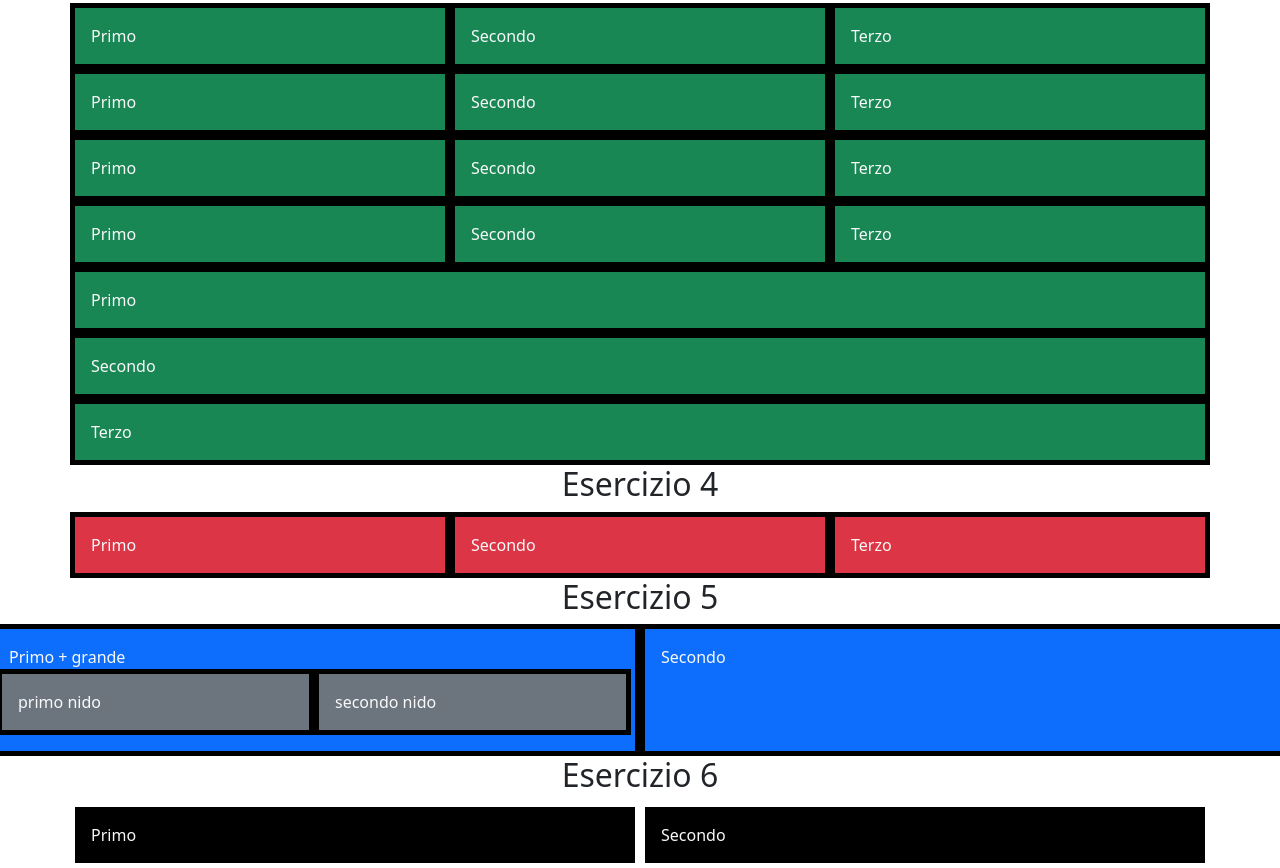
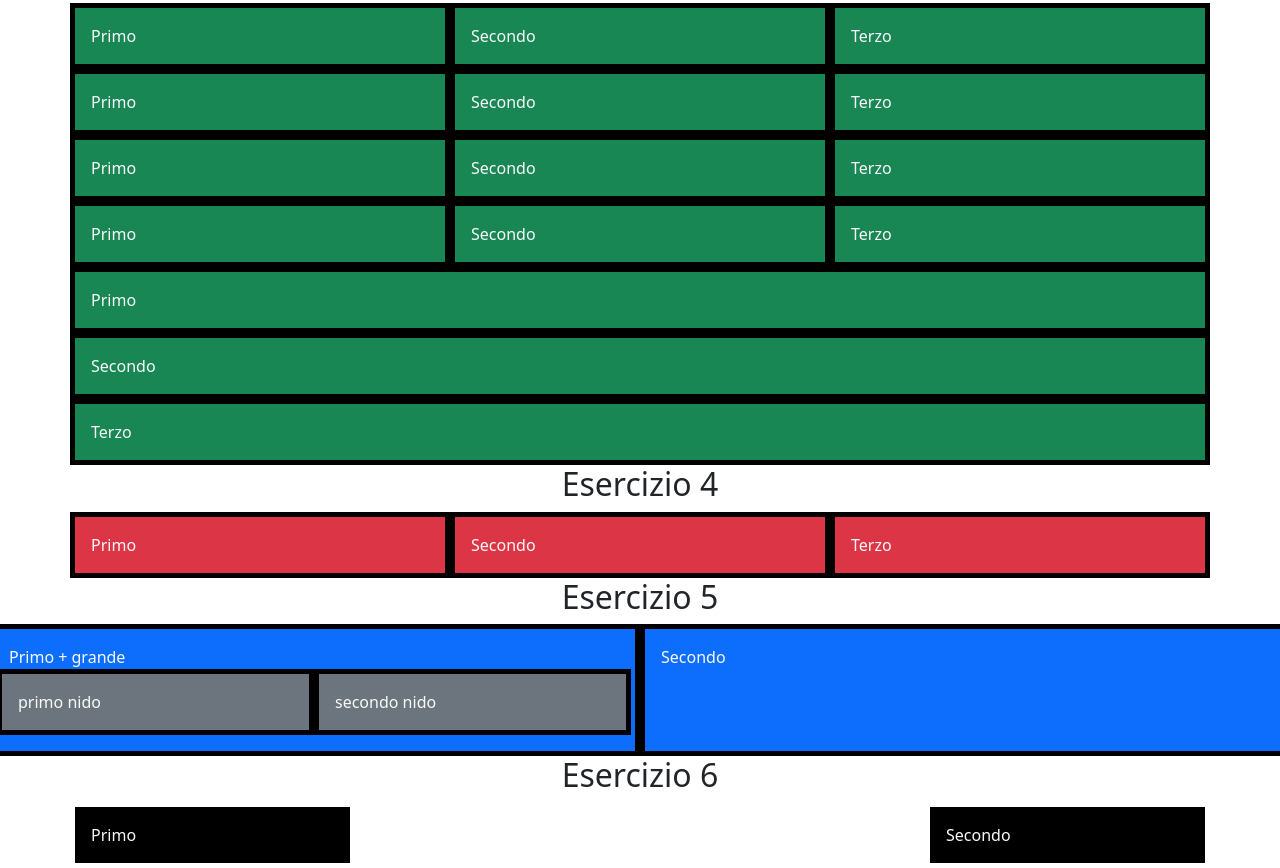
Before and after one commit to campion-luca/U2-W3-D1, a plain HTML site: page index.html in a window 1280 px wide. Shown: the part 324-1192 px from the top of the page. Drawn offline with nearby package versions, Linux system fonts and the light colour scheme.

Commit message:
last update

```diff
--- a/index.html
+++ b/index.html
@@ -182,11 +182,15 @@
     <div class="container">
         <div class="row">
 
-            <div class="col bg-black text-light p-3 border border-white border-5">
+            <div class="col-3 bg-black text-light p-3 border border-white border-5">
                 Primo
             </div>
 
-            <div class="col bg-black text-light p-3 border border-white border-5">
+            <div class="col-6 ">
+
+            </div>
+
+            <div class="col-3 bg-black text-light p-3 border border-white border-5">
                 Secondo
             </div>
 
```
